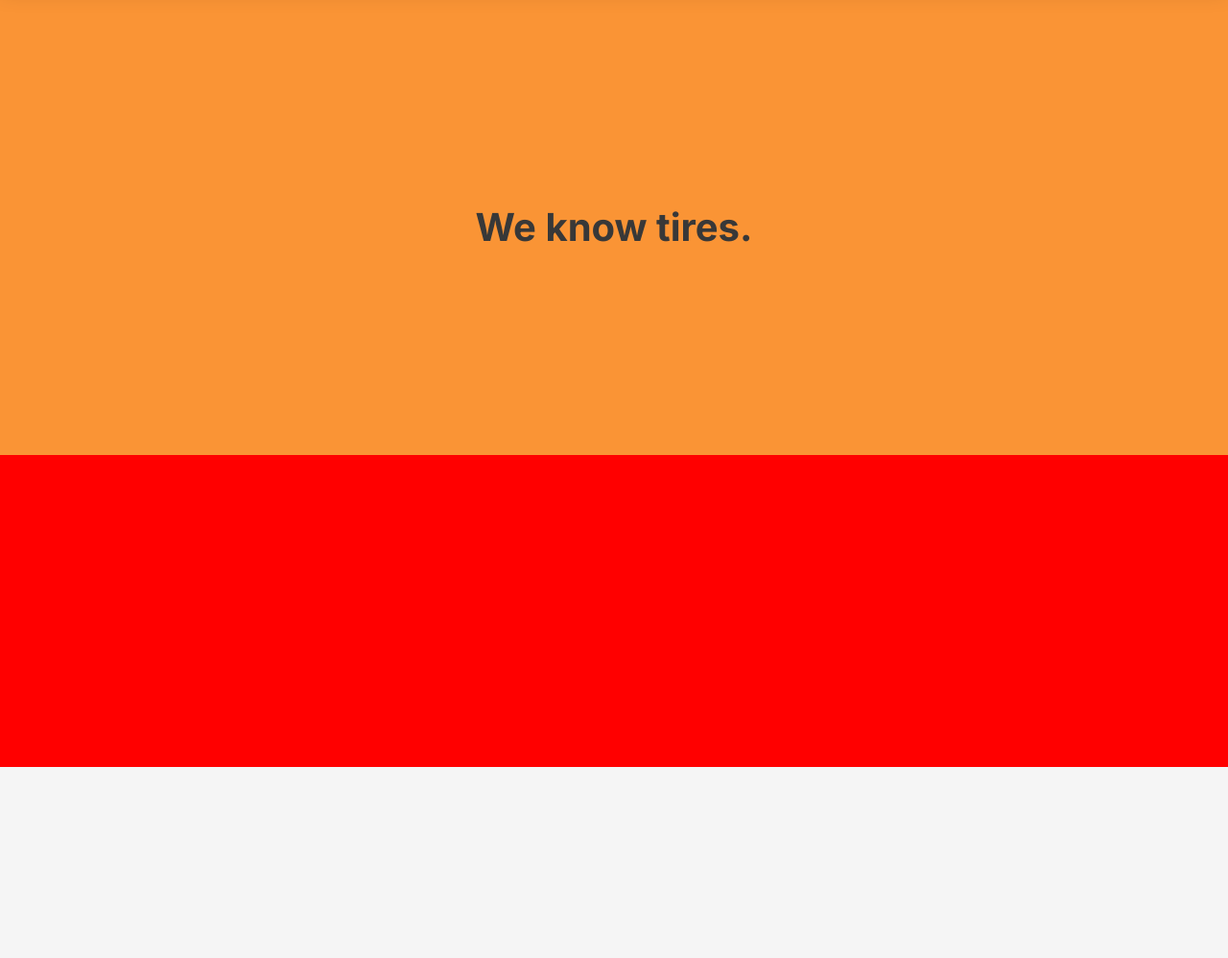
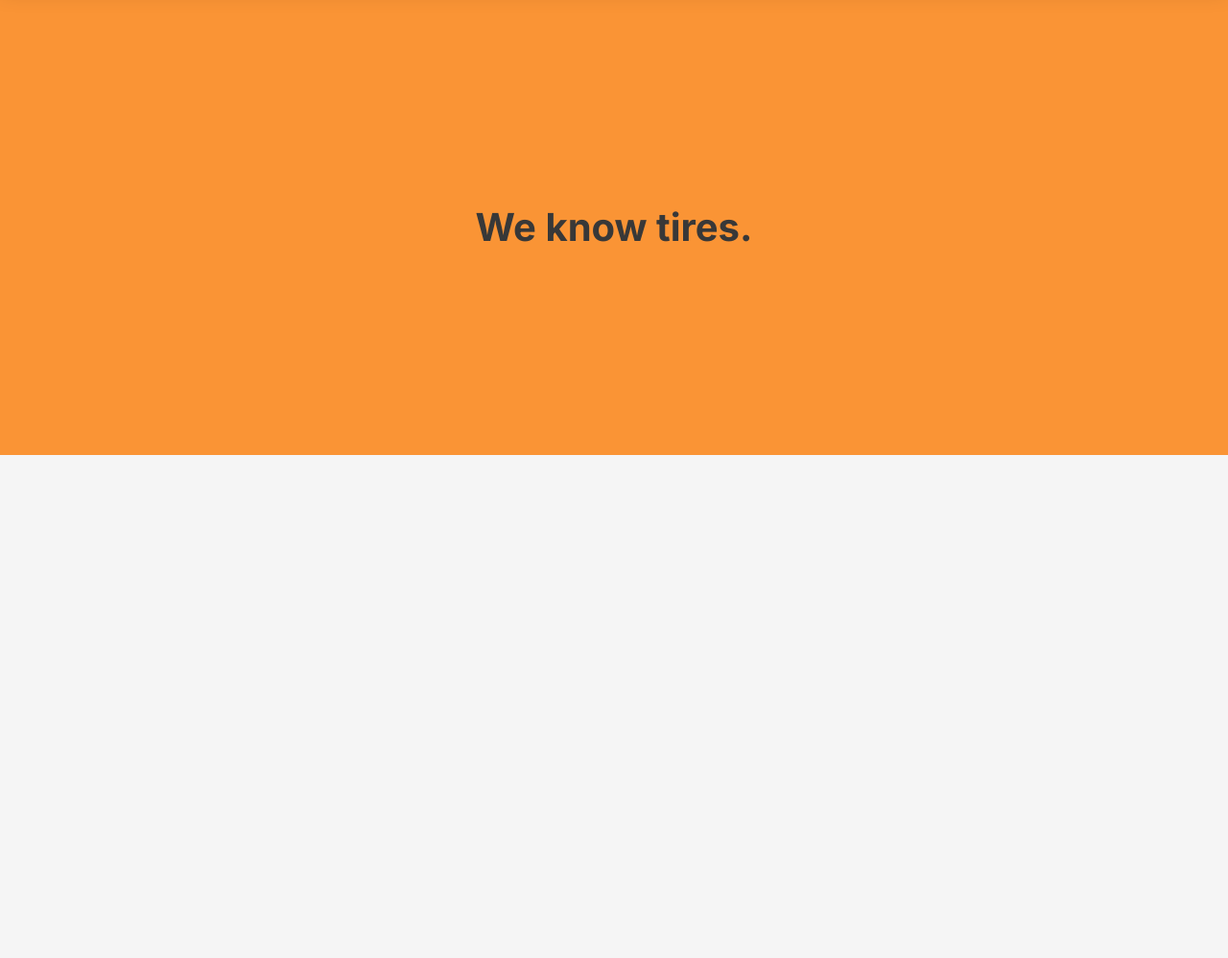
Before and after one commit to zsiskos/roadstartire, a Django app: page / in a window 1280 px wide. Shown: the part 77-1075 px from the top of the page at 96% size. Run offline with Django 3.2, Linux system fonts and the light colour scheme; some libraries are stand-ins or nearby versions.

Commit message:
rm bckgr red (for testing)

```diff
--- a/main_app/static/css/home.css
+++ b/main_app/static/css/home.css
@@ -1,6 +1,6 @@
 .container-home {
   height: 100vh;
-  min-height: 475px;
+  min-height: 700px;
   display: flex;
   flex-direction: column;
   justify-content: center;
@@ -13,7 +13,6 @@
 #hero-1 {
   justify-content: flex-start;
   margin-top: -1.25rem;
-  background-color: red;
 }
 
 .hero-1-banner {
```
